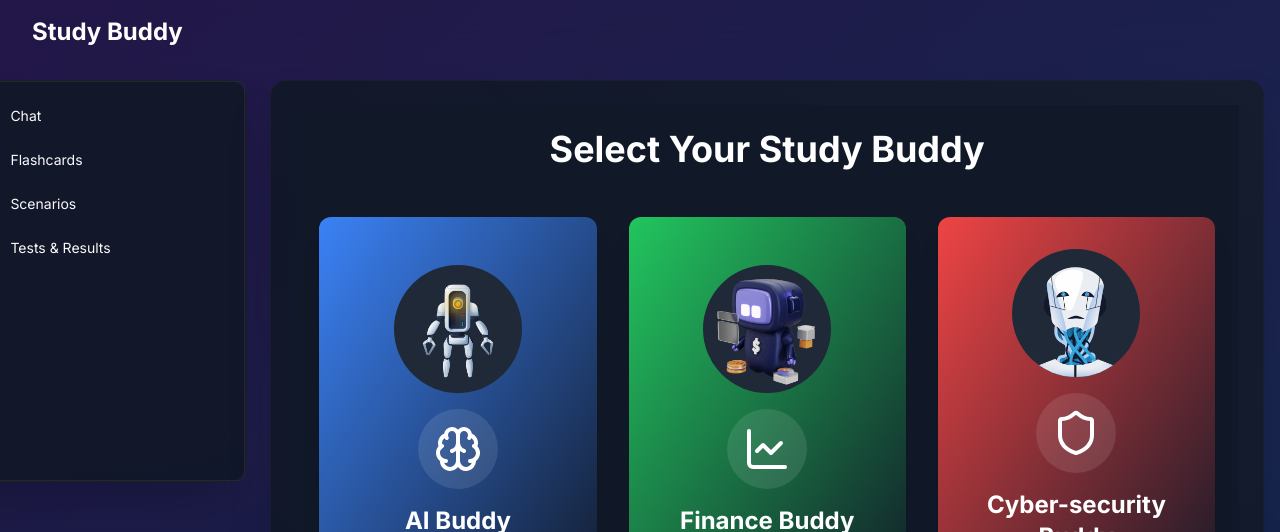
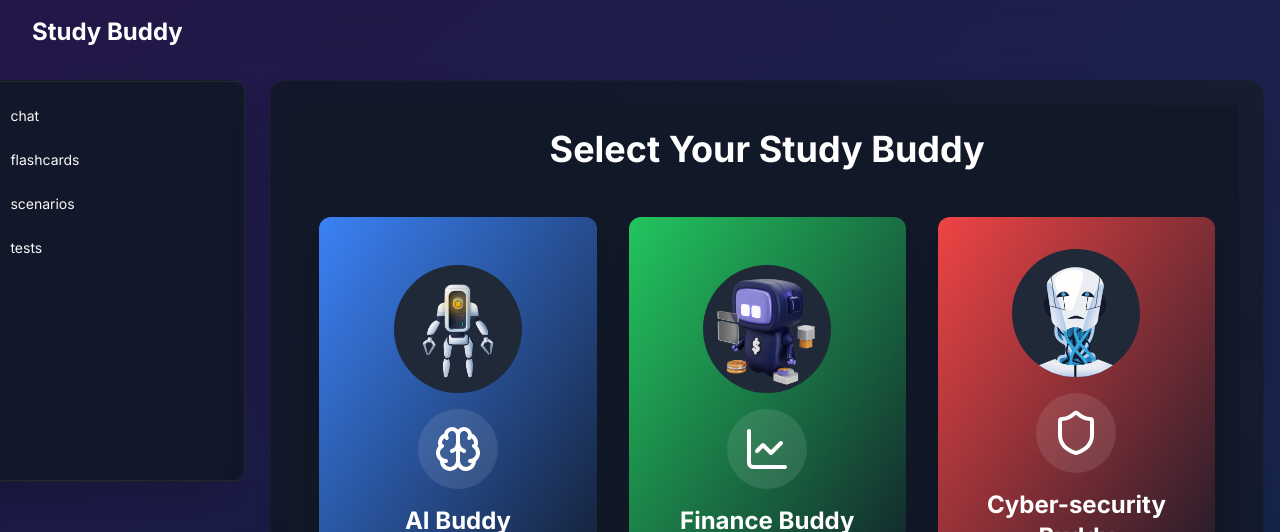
Before and after one commit to anasAnonymous/StudyBuddy, a Next.js app in the folder client/: page / in a window 1280 px wide. Shown: the top 532 px of the page. Built offline with nearby package versions, Linux system fonts and the light colour scheme.

Commit message:
little changes in styling

```diff
--- a/client/app/flash-cards/page.tsx
+++ b/client/app/flash-cards/page.tsx
@@ -1,7 +1,6 @@
 'use client'
 import React, { useState, useEffect } from 'react';
 import { Loader2, ChevronLeft, ChevronRight } from 'lucide-react';
-import { Brain, LineChart, Shield } from 'lucide-react';
 import jsPDF from 'jspdf';
 import agentConfigs from '@/lib/agents.json';
 
--- a/client/app/page.tsx
+++ b/client/app/page.tsx
@@ -63,9 +63,9 @@ export default function Home() {
             initial={{ opacity: 0, x: -20 }}
             animate={{ opacity: 1, x: 0 }}
             transition={{ duration: 0.4, ease: 'easeOut' }}
-            className="md:col-span-1"
+            className="md:col-span-1 h-max flex justify-end"
           >
-            <div className="h-auto w-max float-right bg-gray-900/90 backdrop-blur-xl border border-gray-800/50 rounded-2xl shadow-2xl">
+            <div className="h-auto w-max bg-gray-900/90 backdrop-blur-xl border border-gray-800/50 rounded-2xl shadow-2xl">
               <Sidebar setActiveView={setActiveView} activeView={activeView} />
             </div>
           </motion.div>
--- a/client/components/ChatInterface.js
+++ b/client/components/ChatInterface.js
@@ -116,7 +116,7 @@ export default function ChatInterface() {
             <AvatarFallback>BD</AvatarFallback></Avatar>}
             <div className="flex items-center">
               <ReactMarkdown className="text-white">{message.text}</ReactMarkdown></div>
-              {message.user!=='ai' && <Avatar className=''> <AvatarImage src="https://github.com/shadcn.png" />
+              {message.user!=='ai' && <Avatar className=''> <AvatarImage src=''/>
             <AvatarFallback>YO</AvatarFallback>
             </Avatar>}
           </div>
--- a/client/components/Sidebar.js
+++ b/client/components/Sidebar.js
@@ -10,10 +10,10 @@ import agentsConfig from '../lib/agents.json'
 
 export default function Sidebar({ setActiveView, activeView }) {
   const menuItems = [
-    { text: 'Chat', icon: <MessageCircleMore/>, view: 'chat', color: '#7BB3F5' },
-    { text: 'Flashcards', icon: <School2Icon />, view: 'flashcards', color: '#F5B97B' },
-    { text: 'Scenarios', icon: <BrainIcon />, view: 'scenarios', color: "#B97BF5" },
-    { text: 'Tests & Results', icon: <MessageCircleQuestionIcon />, view: 'tests', color: '#7BB3F5' },
+    { text: 'chat', icon: <MessageCircleMore/>, view: 'chat', color: '#7BB3F5' },
+    { text: 'flashcards', icon: <School2Icon />, view: 'flashcards', color: '#F5B97B' },
+    { text: 'scenarios', icon: <BrainIcon />, view: 'scenarios', color: "#B97BF5" },
+    { text: 'tests', icon: <MessageCircleQuestionIcon />, view: 'tests', color: '#7BB3F5' },
   ]
   const [agent, setAgent] = React.useState(null)
   const [agentConfig, setAgentConfig] = React.useState(null)
@@ -29,7 +29,7 @@ export default function Sidebar({ setActiveView, activeView }) {
   }, [activeView])
 
   return (
-    <ScrollArea className="h-[400px] md:max-w-[300px] lg:w-[300px] w-max rounded-md border p-4">
+    <ScrollArea className="h-[400px] md:max-w-[300px] xl:w-[300px] w-max rounded-md border p-4">
     {menuItems.map((item) => (
       <motion.div
         key={item.text}
@@ -42,7 +42,7 @@ export default function Sidebar({ setActiveView, activeView }) {
           className={cn(
             "w-full justify-start",
             activeView === item.view
-              ? `bg-[${item.color}] bg-opacity-15 hover:bg-opacity-25`
+              ? `bg-muted bg-opacity-15 hover:bg-opacity-25`
               : "text-foreground hover:bg-muted",
             "transition-all duration-300 ease-in-out"
           )}
```
